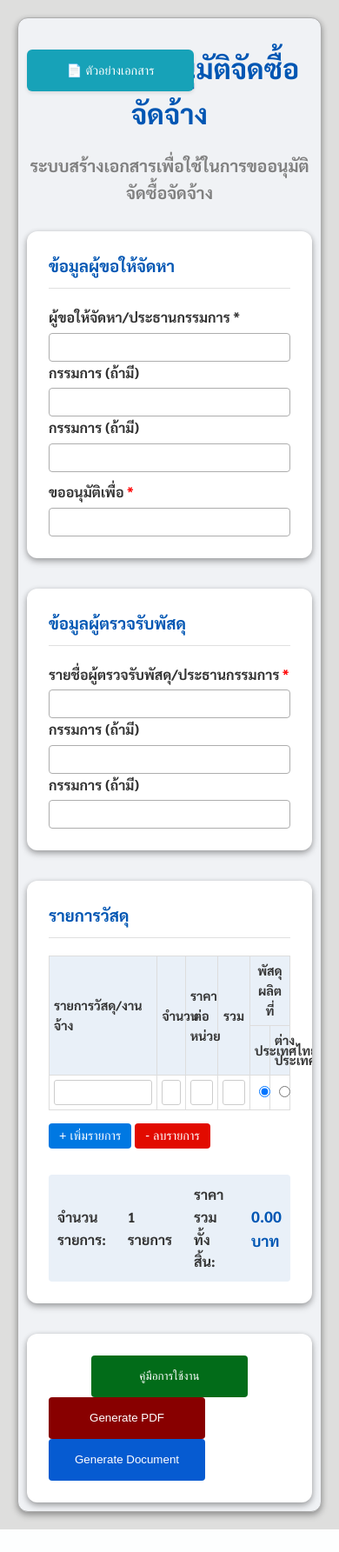
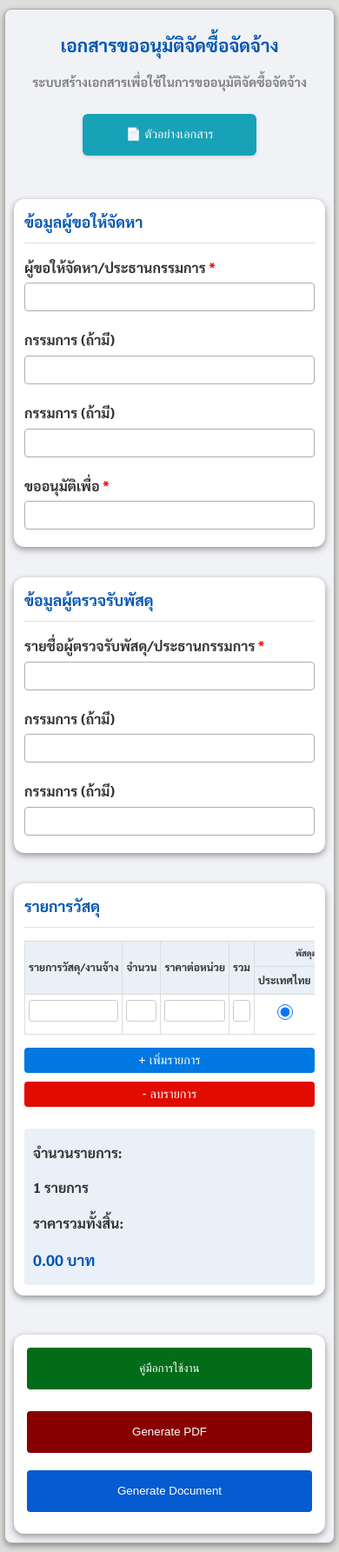
Before and after one commit to Kowit123/procurementForm, a Flask app: page / in a window 390 px wide. Shown: the whole page at 87% size. Before the commit the page ends 1759 px from the top, so only its background shows below. Run offline with Flask 3, Linux system fonts and the light colour scheme.

Commit message:
add responsive to UI

```diff
--- a/static/style.css
+++ b/static/style.css
@@ -10,6 +10,8 @@ body {
     padding: 20px;
     color: #333;
     background-color: #dededd;
+    -webkit-text-size-adjust: 100%;
+    /* Prevent font scaling in landscape on mobile */
 }
 
 .container {
@@ -175,6 +177,7 @@ input.error:focus {
 .requesting-for {
     margin-top: 10px;
 }
+
 /* Supply list table styles */
 .supply-list-container {
     padding: 0;
@@ -241,10 +244,14 @@ input.error:focus {
 
 .supply-list-table input[type="radio"] {
     width: auto;
+    height: 16px;
+    width: 16px;
+    cursor: pointer;
 }
 
 .radio-cell {
     text-align: center;
+    vertical-align: middle;
 }
 
 .add-button {
@@ -329,6 +336,7 @@ input.error:focus {
 .manual-button:hover {
     background-color: rgb(0, 99, 31) !important;
 }
+
 .preview-button {
     background-color: #800 !important;
     width: 10rem;
@@ -351,22 +359,133 @@ input.error:focus {
 }
 
 /* Responsive design */
-@media (max-width: 768px) {
+/* Tablet breakpoint */
+@media (max-width: 992px) {
     .container {
-        padding: 10px;
+        max-width: 95%;
     }
 
+    .form-sections {
+        gap: 20px;
+    }
+
+    .section-box {
+        padding: 20px;
+    }
+
+    .form-footer button {
+        min-width: 150px;
+    }
+}
+
+/* Mobile breakpoint */
+@media (max-width: 768px) {
+    body {
+        padding: 15px;
+    }
+
+    .container {
+        padding: 15px;
+        margin: 5px;
+        max-width: 100%;
+    }
+
+    .header-section {
+        margin-bottom: 20px;
+        position: relative;
+        height: auto;
+        display: flex;
+        flex-direction: column;
+    }
+
+    .page-title {
+        font-size: 1.5em;
+        margin-bottom: 10px;
+    }
+
+    .sub-title {
+        font-size: 1em;
+    }
+
+    .example-document-section {
+        position: relative;
+        margin-bottom: 15px;
+        text-align: center;
+        order: 2;
+    }
+
+    .title-section {
+        margin-top: 0;
+        order: 1;
+    }
+
+    .example-doc-button {
+        width: 100%;
+        max-width: 200px;
+        margin: 10px auto;
+    }
+
+    .section-box {
+        padding: 15px;
+    }
+
+    /* Improve form field spacing on mobile */
+    .form-section label {
+        margin-top: 12px;
+    }
+
+    .form-section input {
+        margin-bottom: 8px;
+    }
+
+    /* Table responsive improvements */
     .supply-list-table {
-        font-size: 0.9em;
+        font-size: 0.85em;
+        display: block;
+        overflow-x: auto;
+        white-space: nowrap;
     }
 
     .supply-list-table th,
     .supply-list-table td {
-        padding: 5px;
+        padding: 6px 4px;
+    }
+
+    /* Stack the table headers for better mobile view */
+    .supply-list-table th:nth-child(5),
+    .supply-list-table th:nth-child(6) {
+        font-size: 0.8em;
+    }
+
+    /* Improve button layout */
+    .add-button,
+    .delete-button {
+        display: inline-block;
+        width: calc(50% - 5px);
+        margin-right: 5px;
+    }
+
+    .delete-button {
+        margin-right: 0;
+        margin-left: 5px;
+    }
+
+    /* Total section responsive */
+    .total-section {
+        flex-wrap: wrap;
+        justify-content: space-between;
+    }
+
+    .total-supply-amount,
+    .total-label,
+    .total-amount {
+        margin: 5px 0;
     }
 
     .form-footer {
         flex-direction: column;
+        gap: 15px;
+        padding: 15px;
     }
 
     .form-footer .form-group {
@@ -374,4 +493,106 @@ input.error:focus {
         margin-bottom: 15px;
         width: 100%;
     }
+
+    .form-footer>div {
+        display: flex;
+        flex-direction: row;
+        flex-wrap: wrap;
+        gap: 10px;
+        width: 100%;
+        justify-content: space-between;
+    }
+
+    .manual-button {
+        width: 100%;
+        margin-bottom: 10px;
+    }
+
+    .preview-button,
+    .generate-button {
+        width: calc(50% - 5px);
+        margin: 0;
+    }
 }
+
+/* Small mobile breakpoint */
+@media (max-width: 480px) {
+    body {
+        padding: 10px 5px;
+    }
+
+    .container {
+        padding: 10px;
+        margin: 0;
+        border-radius: 8px;
+    }
+
+    .page-title {
+        font-size: 1.3em;
+    }
+
+    .sub-title {
+        font-size: 0.9em;
+    }
+
+    .section-box {
+        padding: 12px;
+        margin-bottom: 15px;
+    }
+
+    .section-box h3 {
+        font-size: 1.1em;
+        margin-bottom: 15px;
+    }
+
+    /* Adjust table for very small screens */
+    .supply-list-table {
+        font-size: 0.75em;
+    }
+
+    .supply-list-table input {
+        padding: 4px;
+    }
+
+    /* Make the radio cells more tappable on mobile */
+    .radio-cell {
+        padding: 8px 4px;
+    }
+
+    .radio-cell input[type="radio"] {
+        width: 18px;
+        height: 18px;
+    }
+
+    /* Stack the buttons on very small screens */
+    .add-button,
+    .delete-button {
+        width: 100%;
+        margin: 0 0 10px 0;
+    }
+
+    /* Stack the footer buttons on very small screens */
+    .form-footer>div {
+        flex-direction: column;
+    }
+
+    .preview-button,
+    .generate-button {
+        width: 100%;
+        margin-bottom: 10px;
+    }
+
+    /* Improve total section on very small screens */
+    .total-section {
+        flex-direction: column;
+        align-items: flex-start;
+        gap: 5px;
+    }
+
+    .total-supply-amount,
+    .total-label,
+    .total-amount {
+        width: 100%;
+        text-align: left;
+    }
+}
--- a/templates/form.html
+++ b/templates/form.html
@@ -31,7 +31,7 @@
                 <div class="form-section section-box">
                     <h3>ข้อมูลผู้ขอให้จัดหา</h3>
                     <div class="responsible-person">
-                        <label for="responsible_person">ผู้ขอให้จัดหา/ประธานกรรมการ <spanclass="required">*</span></label>
+                        <label for="responsible_person">ผู้ขอให้จัดหา/ประธานกรรมการ <span class="required">*</span></label>
                         <input type="text" id="responsible_person" name="responsible_person" required>
                         <label for="responsible_committee_member1">กรรมการ (ถ้ามี)</label>
                         <input type="text" id="responsible_committee_member1" name="responsible_committee_member1">
```
Also changed, not shown: .kiro/specs/procurement-document-generator/tasks.md.
